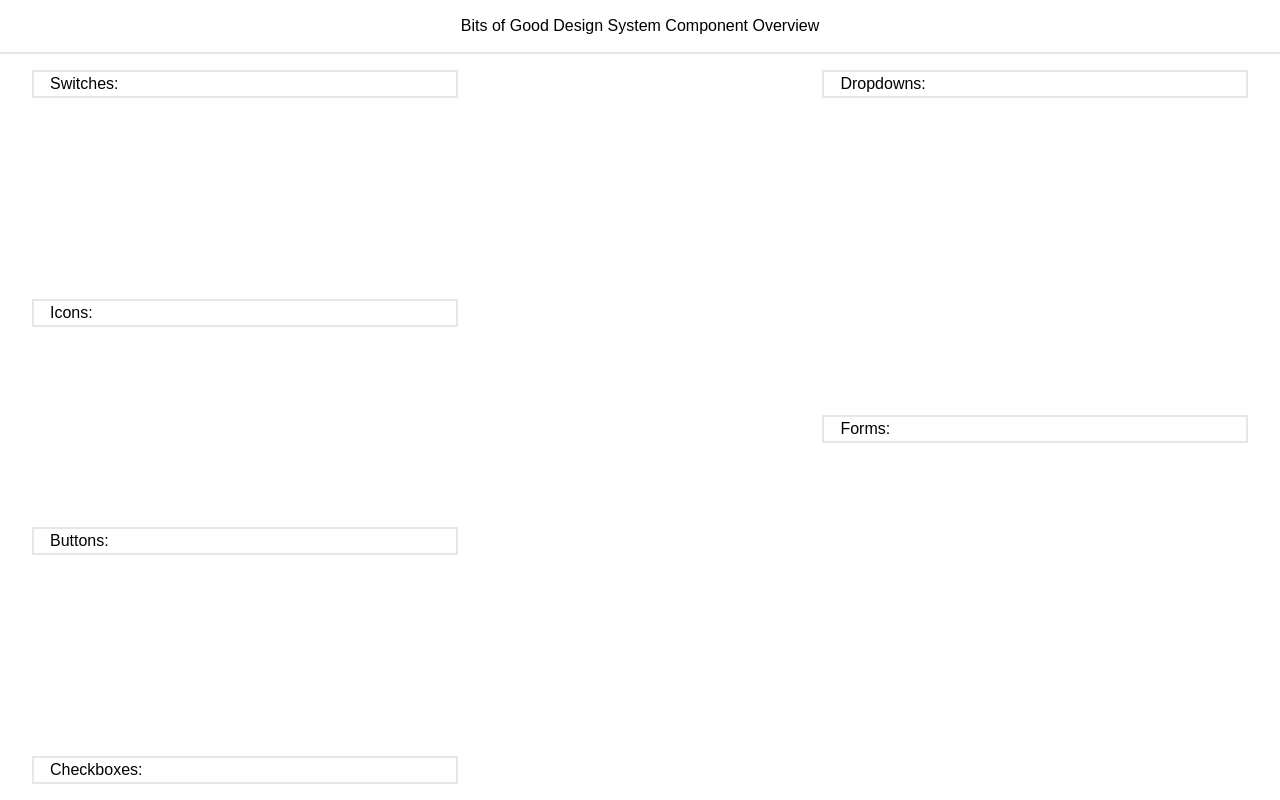
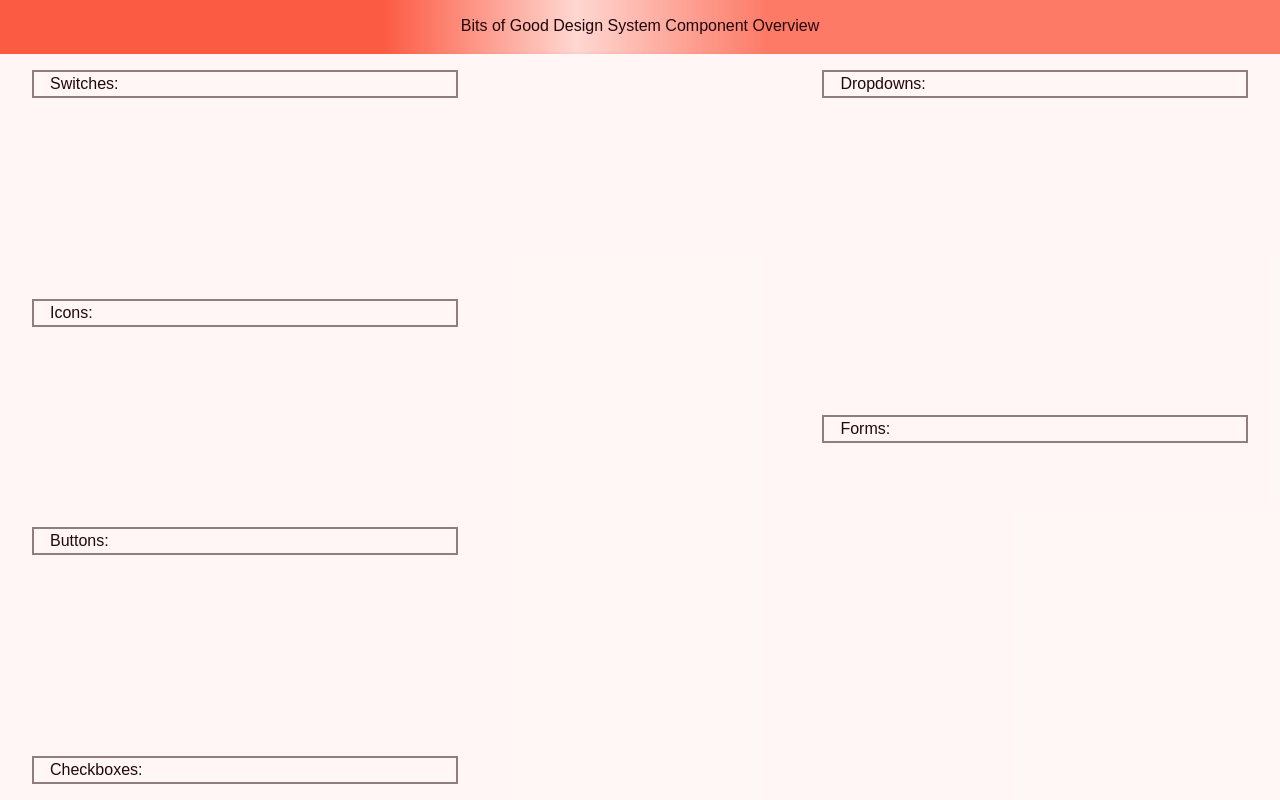
Before and after one commit to GTBitsOfGood/design-system, a Next.js app: page / in a window 1280 px wide. Built offline with nearby package versions, Linux system fonts and the light colour scheme.

Commit message:
initialized color set, 29 colors, changes made to homepage

```diff
--- a/src/pages/index.tsx
+++ b/src/pages/index.tsx
@@ -1,9 +1,9 @@
 export default function Home() {
   return (
     <div
-      className={`flex flex-col h-screen`}
+      className={`flex flex-col h-screen bg-brand-fill text-grey-text-strong`}
     >
-      <div className="flex items-center justify-center w-full h-[7%] border-solid border-b-2 mb-4">
+      <div className="flex items-center justify-center w-full h-[7%] border-brand-fill border-solid border-b-2 mb-4 bg-gradient-to-r from-brand-text from-30% via-brand-stroke-weak via-45% to-brand-stroke-strong to-60%">
         <h1>Bits of Good Design System Component Overview</h1>
       </div>
       <div className="flex h-[95%] w-[100%] justify-between pb-4 px-8">
@@ -11,28 +11,28 @@
           {/*
             Put all switches here. Make sure all of the ones in Figma are here and match the design in Figma.
           */}
-          <div className="flex flex-col items-center justify-between border-solid border-2">
+          <div className="flex flex-col items-center justify-between border-grey-stroke-strong border-solid border-2">
             <h3 className="self-start ml-4">Switches:</h3>
           </div>
 
           {/*
             Put all icons here. Make sure all of the ones in Figma are here and match the design in Figma.
           */}
-          <div className="flex flex-col items-center justify-between border-solid border-2">
+          <div className="flex flex-col items-center justify-between border-grey-stroke-strong border-solid border-2">
             <h3 className="self-start ml-4">Icons:</h3>
           </div>
 
           {/*
             Put all buttons here. Make sure all of the ones in Figma are here and match the design in Figma.
           */}
-          <div className="flex flex-col items-center justify-between border-solid border-2">
+          <div className="flex flex-col items-center justify-between border-grey-stroke-strong border-solid border-2">
             <h3 className="self-start ml-4">Buttons:</h3>
           </div>
 
           {/*
             Put all checkboxes here. Make sure all of the ones in Figma are here and match the design in Figma.
           */}
-          <div className="flex flex-col items-center justify-between border-solid border-2">
+          <div className="flex flex-col items-center justify-between border-grey-stroke-strong border-solid border-2">
             <h3 className="self-start ml-4">Checkboxes:</h3>
           </div>
         </div>
@@ -40,14 +40,14 @@
           {/*
             Put all dropdown and dropdown options here. Make sure all of the ones in Figma are here and match the design in Figma.
           */}
-          <div className="flex flex-col items-center justify-between border-solid border-2">
+          <div className="flex flex-col items-center justify-between border-grey-stroke-strong border-solid border-2">
             <h3 className="self-start ml-4">Dropdowns:</h3>
           </div>
 
           {/*
             Put all form elements here. Make sure all of the ones in Figma are here and match the design in Figma.
           */}
-          <div className="flex flex-col items-center justify-between border-solid border-2">
+          <div className="flex flex-col items-center justify-between border-grey-stroke-strong border-solid border-2">
             <h3 className="self-start ml-4">Forms:</h3>
           </div>
 
--- a/tailwind.config.ts
+++ b/tailwind.config.ts
@@ -12,6 +12,44 @@
         'mobile': '640px',
         'desktop': '1024px',
       },
+      colors: {
+        'brand-text': '#FC5B43',
+        'brand-stroke-strong': '#FC5B43CC',
+        'brand-stroke-weak': '#FC5B4333',
+        'brand-fill': '#FC5B430D',
+
+        'grey-text-strong': '#22070B',
+        'grey-text-weak': '#22070BB2',
+        'grey-stroke-strong': '#22070B80',
+        'grey-off-state': '#22070B26',
+        'grey-stroke-weak': '#F9F9F9',
+        'grey-fill-weak': '#22070B0D',
+        'grey-fill-weaker': '#22070B06',
+
+        'status-blue-text': '#325CE8',
+        'status-blue-stroke-strong': '#325CE8CC',
+        'status-blue-stroke-weak': '#325CE833',
+        'status-blue-fill': '#325CE80D',
+
+        'status-green-text': '#0A7B40',
+        'status-green-stroke-strong': '#0A7B40CC',
+        'status-green-stroke-weak': '#0A7B4033',
+        'status-green-fill': '#0A7B400D',
+
+        'status-amber-text': '#8F6C1A',
+        'status-amber-stroke-strong': '#8F6C1ACC',
+        'status-amber-stroke-weak': '#8F6C1A33',
+        'status-amber-fill': '#8F6C1A0D',
+
+        'status-red-text': '#C73A3A',
+        'status-red-stroke-strong': '#C73A3ACC',
+        'status-red-stroke-weak': '#C73A3A33',
+        'status-red-fill': '#C73A3A0D',
+
+        'solid-bg-sunken': '#F9F9F9',
+        'solid-bg-base': '#FFFFFF',
+
+      },
     },
   },
   plugins: [],
```
